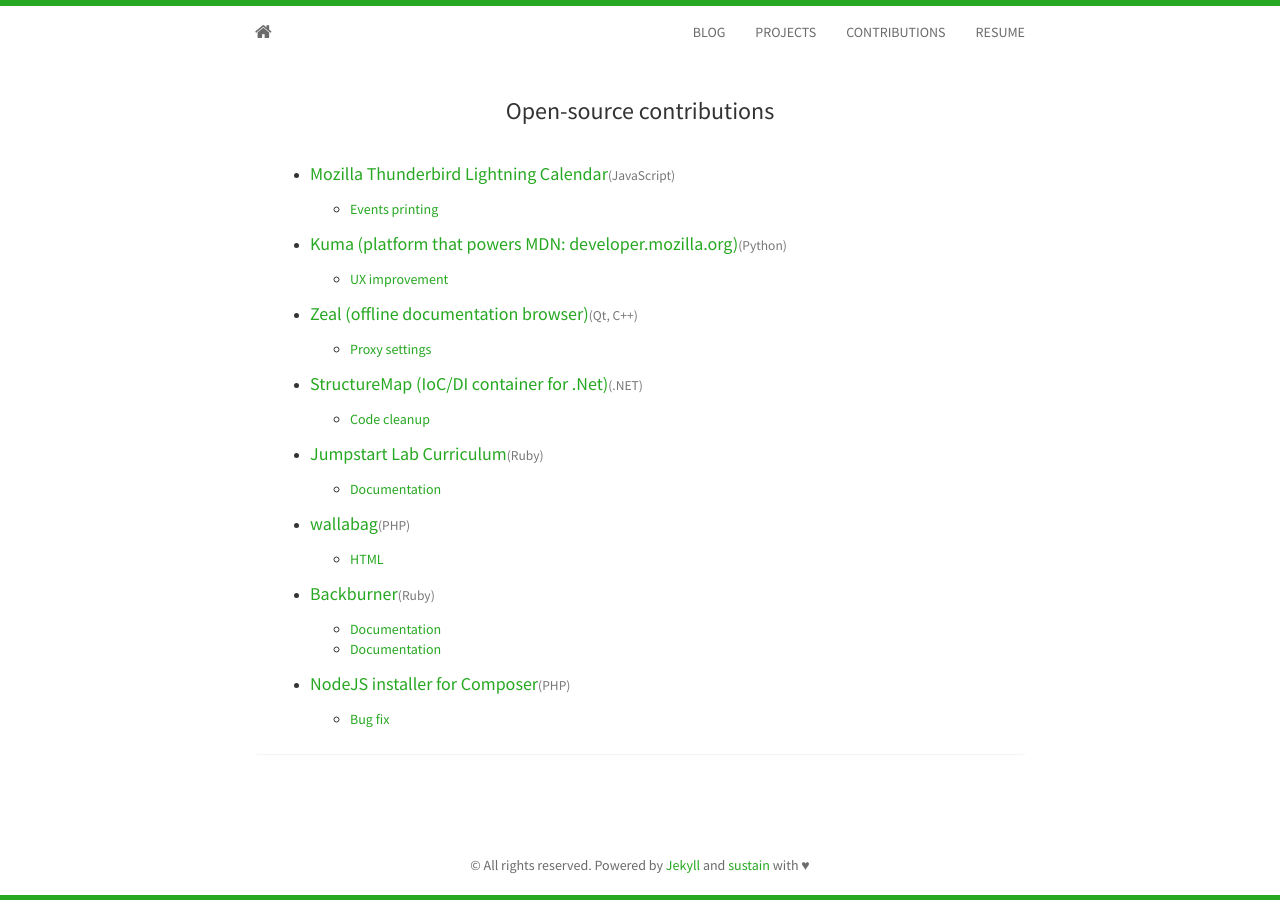
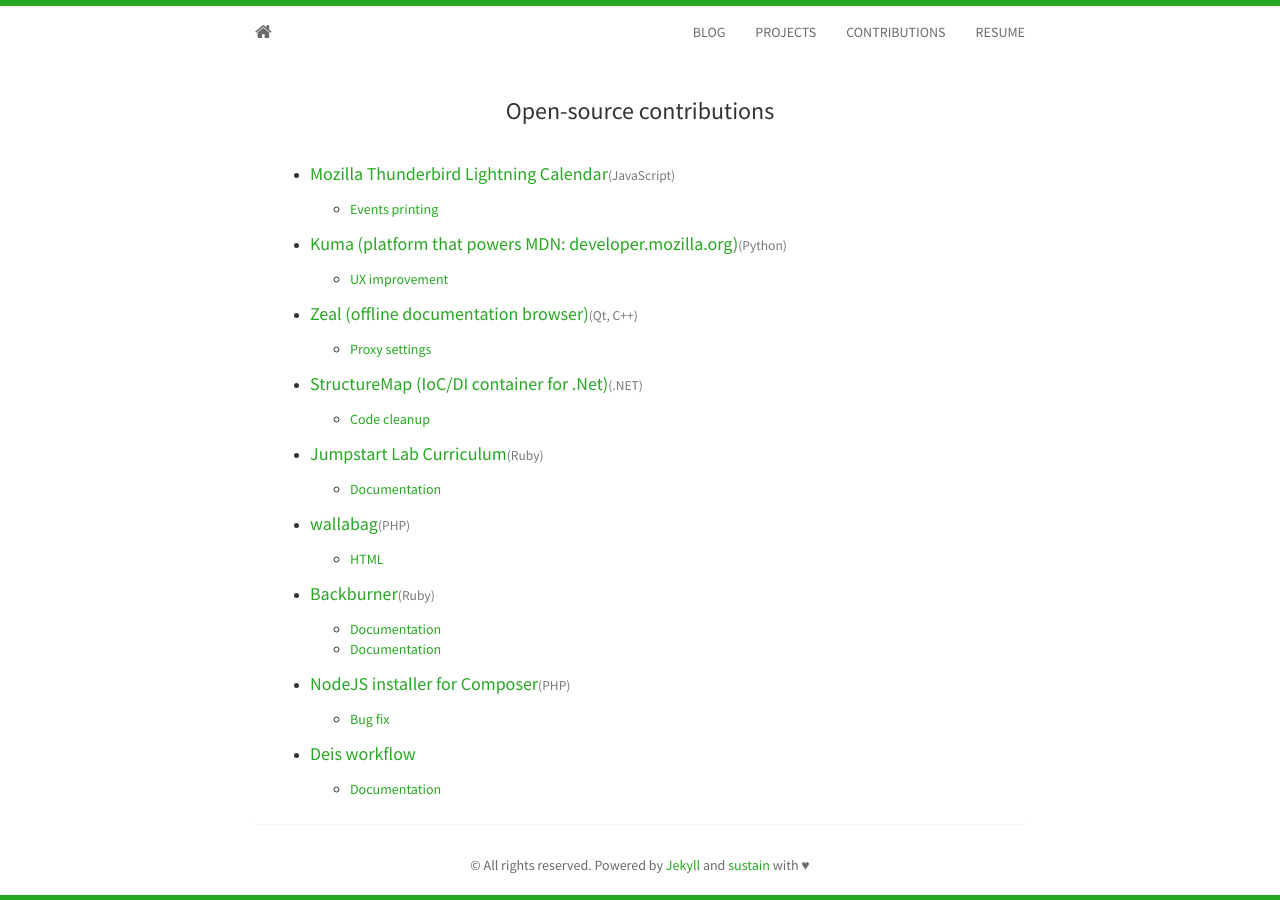
Before and after one commit to merwan/merwan.github.io, a Jekyll site: the page built from contributions.html, in a window 1280 px wide. Built offline with Jekyll 4.4.1, drawn with Linux system fonts in a browser that asks for light colours; nearby versions of some CDN libraries; comment, search, counter and statistics services are not loaded.

Commit message:
Add contribution to deis workflow documentation

```diff
--- a/contributions.html
+++ b/contributions.html
@@ -57,6 +57,12 @@
           <ul>
             <li><a href="https://github.com/thecodingmachine/nodejs-installer/pull/29">Bug fix</a></li>
           </ul>
+          <li>
+            <h5><a href="https://github.com/deis/workflow">Deis workflow</a></h5>
+          </li>
+          <ul>
+            <li><a href="https://github.com/deis/workflow/pull/572">Documentation</a></li>
+          </ul>
         </li>
       </ul>
     </div>
```
